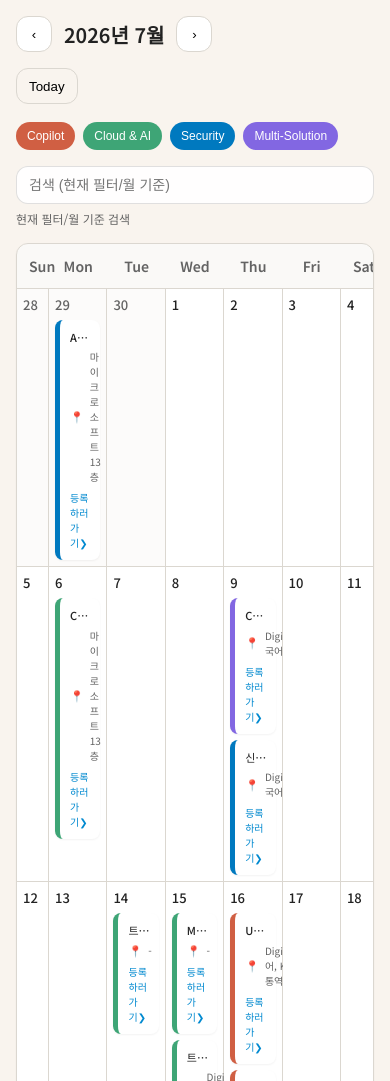
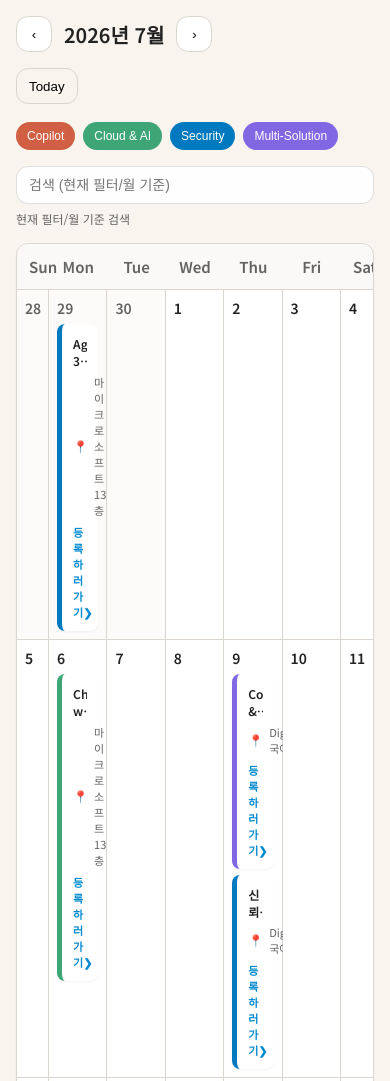
Before and after one commit to janeeyye/marketing-calendar-public, a plain HTML site: page index.html in a window 390 px wide. Shown: the top 1081 px of the page. Drawn offline with Linux system fonts and the light colour scheme.

Commit message:
Update styles.css

```diff
--- a/styles.css
+++ b/styles.css
@@ -128,7 +128,7 @@
 .weekday {
   padding: 12px; /* p-3 */
   text-align: center;
-  font-size: 14px; /* text-sm */
+  font-size: 15px; /* text-sm */
   font-weight: 600; /* font-semibold */
   color: var(--muted-foreground);
 }
@@ -141,8 +141,8 @@
 .day {
   display: flex;
   flex-direction: column;
-  padding: 10px; /* p-2.5 */
-  min-height: 100px; /* min-h-[100px] */
+  padding: 11px; /* p-2.5 */
+  min-height: 118px; /* min-h-[100px] */
   border-right: 1px solid var(--border);
   border-bottom: 1px solid var(--border);
   gap: 6px; /* gap-1.5 */
@@ -153,8 +153,8 @@
   background: color-mix(in oklab, var(--muted) 20%, transparent);
 }
 .day-number {
-  font-size: 14px; /* text-sm */
-  font-weight: 500; /* font-medium */
+  font-size: 16px; /* text-sm */
+  font-weight: 600; /* font-medium */
   color: var(--foreground);
 }
 .day.other-month .day-number { color: var(--muted-foreground); }
@@ -164,7 +164,7 @@
 .event-card {
   background: var(--card);
   border-radius: 8px; /* rounded-lg */
-  padding: 10px; /* p-2.5 */
+  padding: 11px; /* p-2.5 */
   border-left: 5px solid var(--muted-foreground);
   box-shadow: 0 1px 2px rgba(0,0,0,0.05);
   transition: transform 150ms ease, box-shadow 150ms ease;
@@ -173,30 +173,30 @@
 .event-card:hover { transform: translateY(-1px); box-shadow: 0 6px 16px rgba(0,0,0,0.08); }
 
 .event-title {
-  font-size: 12px; /* text-xs */
-  font-weight: 500; /* font-medium */
-  line-height: 1.4; /* leading-snug */
+  font-size: 14px; /* text-xs */
+  font-weight: 600; /* font-medium */
+  line-height: 1.45; /* leading-snug */
   color: var(--foreground);
   margin: 0 0 4px 0;
   display: -webkit-box;
   -webkit-box-orient: vertical;
-  -webkit-line-clamp: 2;
+  -webkit-line-clamp: 3;
   overflow: hidden;
 }
 
 .event-location {
-  font-size: 11px; /* text-[11px] */
+  font-size: 12px; /* text-[11px] */
   color: var(--muted-foreground);
   display: flex;
   align-items: center;
   gap: 6px; /* gap-1.5 */
   margin-bottom: 6px;
 }
-.event-location .pin { font-size: 11px; line-height: 1; }
+.event-location .pin { font-size: 12px; line-height: 1; }
 
 .event-links {
-  font-size: 11px;
-  font-weight: 500;
+  font-size: 12px;
+  font-weight: 600;
   color: var(--ring);
   display: flex;
   gap: 12px; /* gap-2 */
@@ -211,7 +211,7 @@
 .event-links a:hover { text-decoration: underline; }
 
 .cont-card {
-  height: 24px; /* h-6 */
+  min-height: 28px; /* h-6 */
   border-radius: 4px; /* rounded */
   padding: 0 8px; /* px-2 */
   border-left: 5px solid var(--muted-foreground);
@@ -225,7 +225,7 @@
 .cont-card:hover { opacity: 0.9; transform: translateY(-1px); }
 .cont-card .arrow { font-weight: 700; }
 .cont-title {
-  font-size: 11px;
+  font-size: 12px;
   font-style: italic;
   overflow: hidden;
   white-space: nowrap;
@@ -301,11 +301,11 @@
   .header { margin-bottom: 18px; flex-direction: column; align-items: flex-start; }
   .filters { margin-bottom: 16px; }
   .month-title { font-size: 20px; }
-  .day { padding: 6px; }
-  .day-number { font-size: 13px; }
-  .event-title { -webkit-line-clamp: 1; font-size: 11px; }
-  .event-location { font-size: 10px; }
-  .event-links { font-size: 10px; }
+  .day { padding: 8px; min-height: 108px; }
+  .day-number { font-size: 14px; }
+  .event-title { -webkit-line-clamp: 2; font-size: 12px; }
+  .event-location { font-size: 11px; }
+  .event-links { font-size: 11px; }
 }
 
 
```
